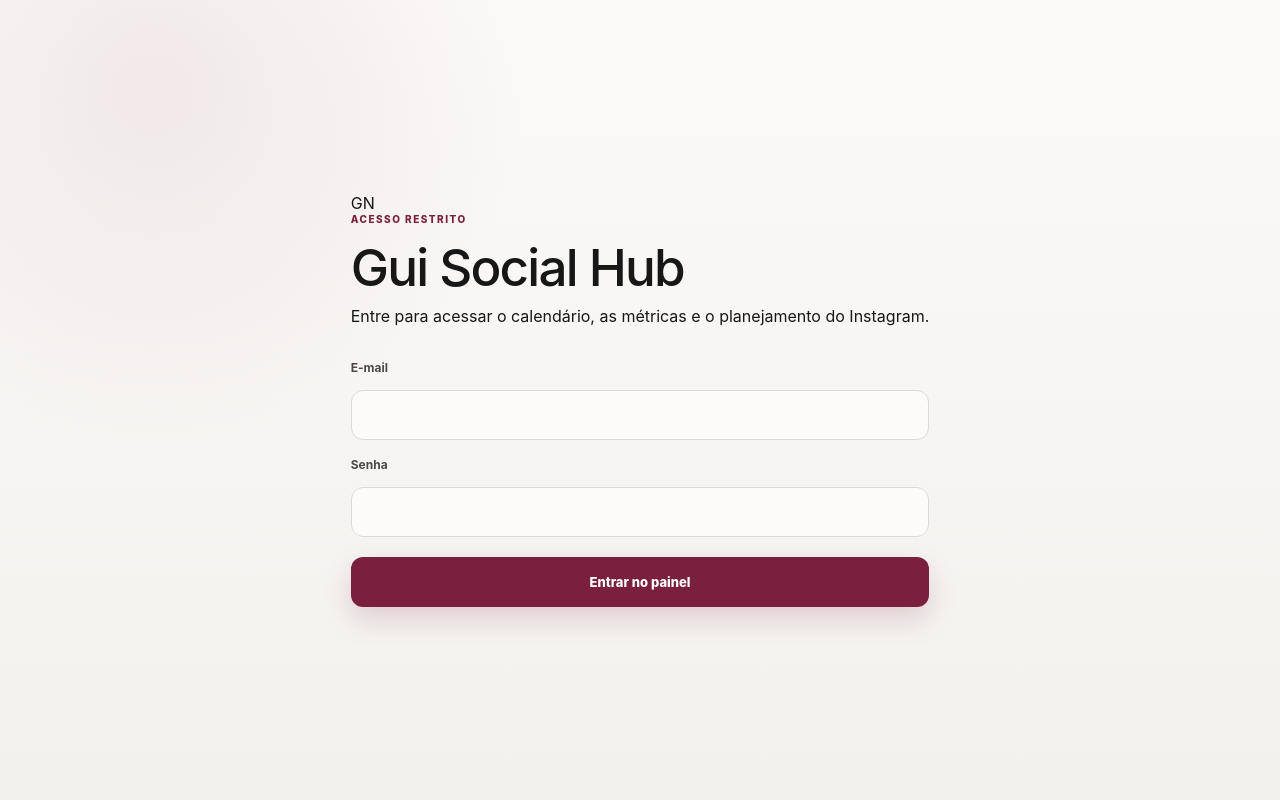
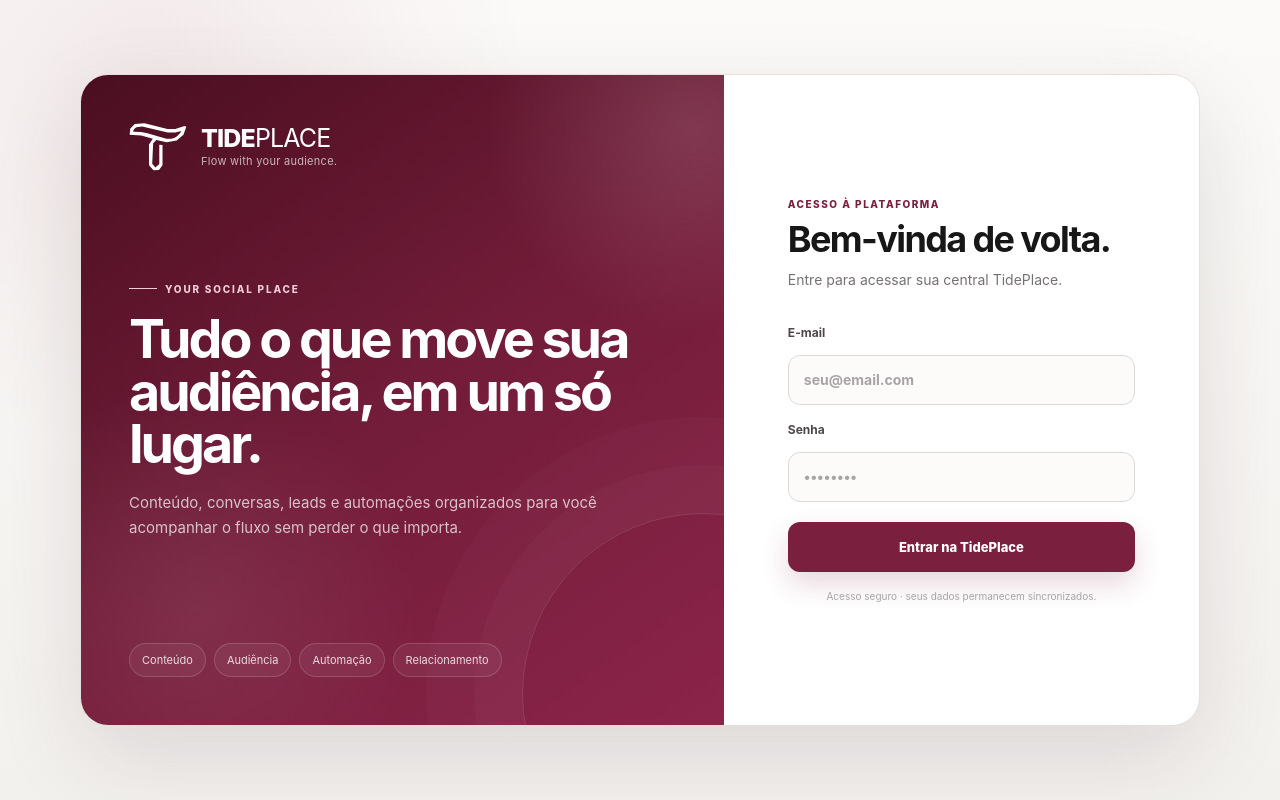
Before and after one commit to julianybertaglia-art/social-hub-gui, a Next.js app: page / in a window 1280 px wide. Built offline with nearby package versions, Linux system fonts and the light colour scheme; no server answers.

Commit message:
Preserva sincronização moderna com login visual TidePlace e separação da Vital

```diff
--- a/app/CloudGate.js
+++ b/app/CloudGate.js
@@ -6,6 +6,12 @@
 import { hasAuthIdentityChanged, sameAuthenticatedUser } from './lib/session-gate.mjs';
 
 const STORAGE_KEYS = [
+  'tideplace-workspace',
+  'guihub-metrics:vital-decor',
+  'guihub-posts:vital-decor',
+  'guihub-ideas:vital-decor',
+  'guihub-tasks:vital-decor',
+  'guihub-goals:vital-decor',
   'guihub-metrics',
   'guihub-posts',
   'guihub-ideas',
@@ -479,10 +485,10 @@
   if (!supabase) {
     return (
       <main className={styles.screen}>
-        <section className={styles.card}>
-          <div className={styles.mark}>GN</div>
-          <p className={styles.eyebrow}>CONFIGURAÇÃO PENDENTE</p>
-          <h1>O banco ainda não foi conectado.</h1>
+        <section className={styles.statusCard}>
+          <img className={styles.statusLogo} src="/brand/tideplace-mark.svg" alt="" />
+          <p className={styles.eyebrow}>TIDEPLACE</p>
+          <h1>Configuração pendente</h1>
           <p>Verifique as variáveis do Supabase na Vercel e faça um novo deploy.</p>
         </section>
       </main>
@@ -491,13 +497,13 @@
 
   if (initializing || (session && !ready)) {
     return (
-      <main className={styles.screen}>
-        <section className={styles.card}>
-          <div className={styles.mark}>GN</div>
-          <p className={styles.eyebrow}>GUI SOCIAL HUB</p>
-          <h1>Preparando seu painel...</h1>
-          <p>{syncStatus}</p>
-        </section>
+      <main className={styles.loadingScreen} aria-live="polite">
+        <div className={styles.loadingBrand}>
+          <img src="/brand/tideplace-mark.svg" alt="" />
+          <strong><b>TIDE</b>PLACE</strong>
+          <span>Flow with your audience.</span>
+        </div>
+        <div className={styles.loadingLine}><span /></div>
       </main>
     );
   }
@@ -505,11 +511,38 @@
   if (!session) {
     return (
       <main className={styles.screen}>
-        <section className={styles.card}>
-          <div className={styles.mark}>GN</div>
-          <p className={styles.eyebrow}>ACESSO RESTRITO</p>
-          <h1>Gui Social Hub</h1>
-          <p>Entre para acessar o calendário, as métricas e o planejamento do Instagram.</p>
+        <section className={styles.loginShell}>
+          <div className={styles.brandPanel}>
+            <div className={styles.brandLockup}>
+              <img src="/brand/tideplace-mark.svg" alt="" />
+              <div>
+                <strong><b>TIDE</b>PLACE</strong>
+                <span>Flow with your audience.</span>
+              </div>
+            </div>
+
+            <div className={styles.brandMessage}>
+              <span className={styles.brandKicker}>YOUR SOCIAL PLACE</span>
+              <h1>Tudo o que move sua audiência, em um só lugar.</h1>
+              <p>Conteúdo, conversas, leads e automações organizados para você acompanhar o fluxo sem perder o que importa.</p>
+            </div>
+
+            <div className={styles.brandFeatures}>
+              <span>Conteúdo</span>
+              <span>Audiência</span>
+              <span>Automação</span>
+              <span>Relacionamento</span>
+            </div>
+          </div>
+
+          <div className={styles.authPanel}>
+            <div className={styles.mobileBrand}>
+              <img src="/brand/tideplace-mark.svg" alt="" />
+              <strong><b>TIDE</b>PLACE</strong>
+            </div>
+            <p className={styles.eyebrow}>ACESSO À PLATAFORMA</p>
+            <h2>Bem-vinda de volta.</h2>
+            <p className={styles.authIntro}>Entre para acessar sua central TidePlace.</p>
 
             <form className={styles.form} onSubmit={handleLogin}>
               <label>
@@ -519,6 +552,7 @@
                   value={email}
                   onChange={(event) => setEmail(event.target.value)}
                   autoComplete="email"
+                  placeholder="seu@email.com"
                   required
                 />
               </label>
@@ -529,14 +563,17 @@
                   value={password}
                   onChange={(event) => setPassword(event.target.value)}
                   autoComplete="current-password"
+                  placeholder="••••••••"
                   required
                 />
               </label>
               {message && <p className={styles.error}>{message}</p>}
               <button type="submit" disabled={submitting}>
-              {submitting ? 'Entrando...' : 'Entrar no painel'}
+                {submitting ? 'Entrando...' : 'Entrar na TidePlace'}
               </button>
             </form>
+            <p className={styles.securityNote}>Acesso seguro · seus dados permanecem sincronizados.</p>
+          </div>
         </section>
       </main>
     );
@@ -545,8 +582,8 @@
   return (
     <>
       {children}
-      <div className={styles.syncBar}>
-        <span>{syncStatus}</span>
+      <div className={`${styles.syncBar} ${ready ? styles.syncReady : styles.syncBusy}`}>
+        <span>{ready ? syncStatus : 'Sincronizando em segundo plano...'}</span>
         <button type="button" onClick={handleLogout}>Sair</button>
       </div>
     </>
```
Lines whose indentation alone changed are shown as unchanged.
